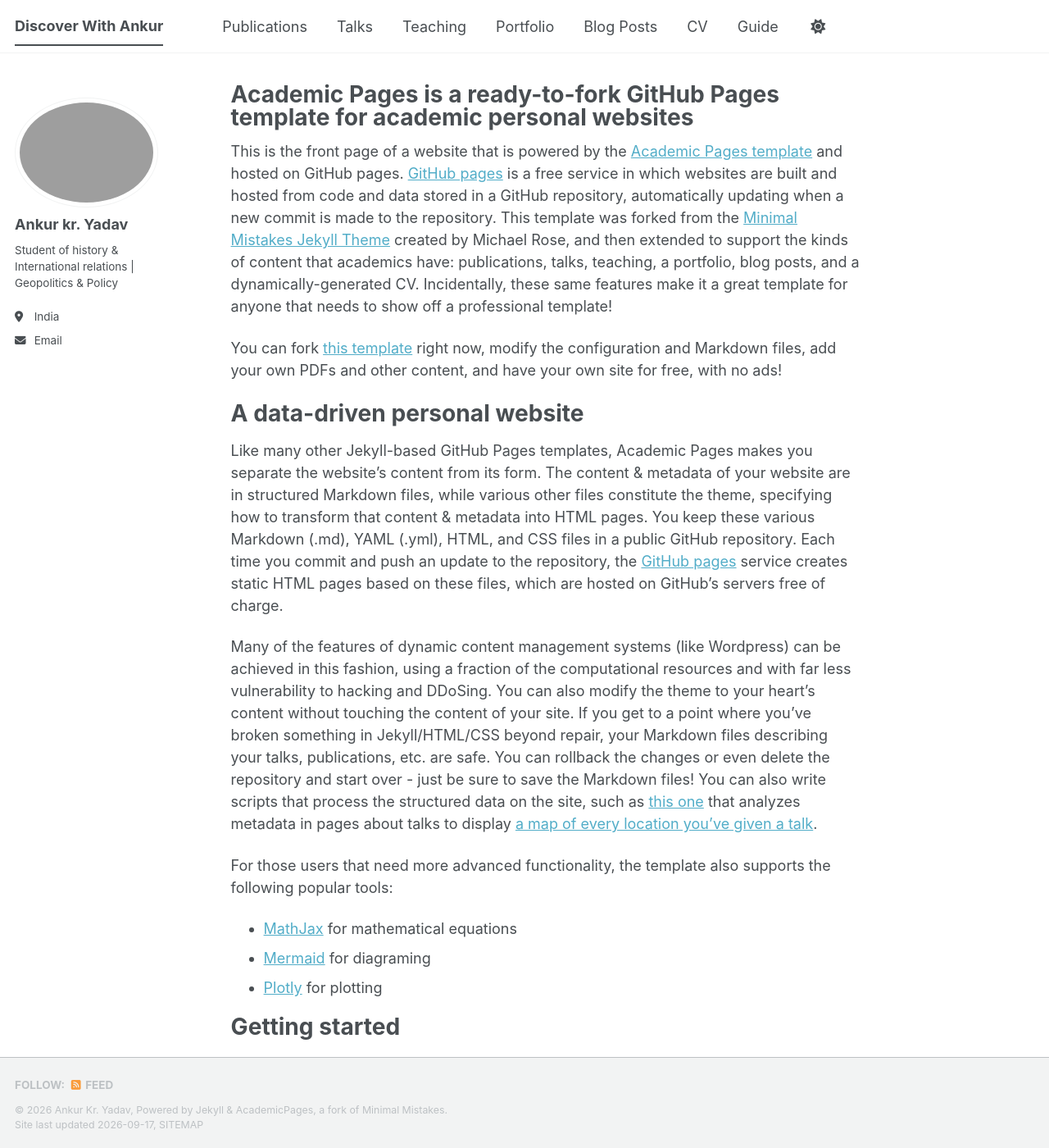
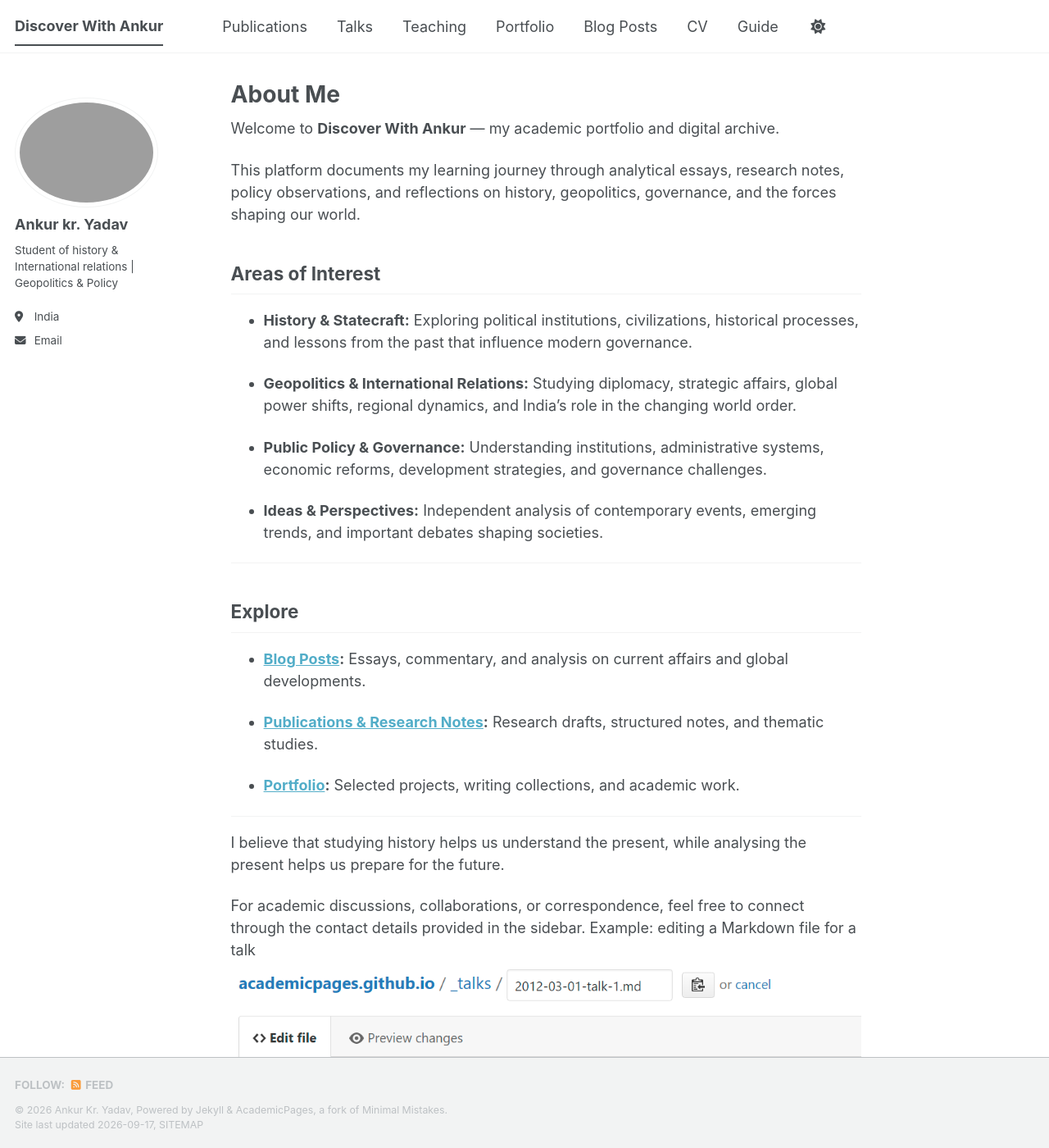
Before and after one commit to discoverwithankur/discoverwithankur.github.io, a Jekyll site: the page built from _pages/about.md, in a window 1280 px wide and 1400 px high. Shown: the whole window at 82% size. Built offline with Jekyll 4.4.1, drawn with Linux system fonts in a browser that asks for light colours; a style sheet for code colours, icons or effects is not loaded; some of the changed text lies outside the part shown.

Commit message:
Update about.md

```diff
--- a/_pages/about.md
+++ b/_pages/about.md
@@ -1,53 +1,41 @@
 ---
 permalink: /
-title: "Academic Pages is a ready-to-fork GitHub Pages template for academic personal websites"
+title: "About Me"
 author_profile: true
 redirect_from:
   - /about/
   - /about.html
 ---
 
-This is the front page of a website that is powered by the [Academic Pages template](https://github.com/academicpages/academicpages.github.io) and hosted on GitHub pages. [GitHub pages](https://pages.github.com) is a free service in which websites are built and hosted from code and data stored in a GitHub repository, automatically updating when a new commit is made to the repository. This template was forked from the [Minimal Mistakes Jekyll Theme](https://mmistakes.github.io/minimal-mistakes/) created by Michael Rose, and then extended to support the kinds of content that academics have: publications, talks, teaching, a portfolio, blog posts, and a dynamically-generated CV. Incidentally, these same features make it a great template for anyone that needs to show off a professional template!
+Welcome to **Discover With Ankur** — my academic portfolio and digital archive.
 
- You can fork [this template](https://github.com/academicpages/academicpages.github.io) right now, modify the configuration and Markdown files, add your own PDFs and other content, and have your own site for free, with no ads!
+This platform documents my learning journey through analytical essays, research notes, policy observations, and reflections on history, geopolitics, governance, and the forces shaping our world.
 
-A data-driven personal website
-======
-Like many other Jekyll-based GitHub Pages templates, Academic Pages makes you separate the website's content from its form. The content & metadata of your website are in structured Markdown files, while various other files constitute the theme, specifying how to transform that content & metadata into HTML pages. You keep these various Markdown (.md), YAML (.yml), HTML, and CSS files in a public GitHub repository. Each time you commit and push an update to the repository, the [GitHub pages](https://pages.github.com/) service creates static HTML pages based on these files, which are hosted on GitHub's servers free of charge.
+## Areas of Interest
 
-Many of the features of dynamic content management systems (like Wordpress) can be achieved in this fashion, using a fraction of the computational resources and with far less vulnerability to hacking and DDoSing. You can also modify the theme to your heart's content without touching the content of your site. If you get to a point where you've broken something in Jekyll/HTML/CSS beyond repair, your Markdown files describing your talks, publications, etc. are safe. You can rollback the changes or even delete the repository and start over - just be sure to save the Markdown files! You can also write scripts that process the structured data on the site, such as [this one](https://github.com/academicpages/academicpages.github.io/blob/master/talkmap.ipynb) that analyzes metadata in pages about talks to display [a map of every location you've given a talk](https://academicpages.github.io/talkmap.html).
+* **History & Statecraft:** Exploring political institutions, civilizations, historical processes, and lessons from the past that influence modern governance.
 
-For those users that need more advanced functionality, the template also supports the following popular tools:
-- [MathJax](https://www.mathjax.org/) for mathematical equations
-- [Mermaid](https://mermaid.js.org/) for diagraming
-- [Plotly](https://plotly.com/javascript/) for plotting
+* **Geopolitics & International Relations:** Studying diplomacy, strategic affairs, global power shifts, regional dynamics, and India's role in the changing world order.
 
-Getting started
-======
-1. Register a GitHub account if you don't have one and confirm your e-mail (required!)
-1. Fork [this template](https://github.com/academicpages/academicpages.github.io) by clicking the "Use this template" button in the top right.
-1. Go to the repository's settings (rightmost item in the tabs that start with "Code", should be below "Unwatch"). Rename the repository "[your GitHub username].github.io", which will also be your website's URL.
-1. Set site-wide configuration and create content & metadata (see below -- also see [this set of diffs](https://archive.is/3TPas) showing what files were changed to set up [an example site](https://getorg-testacct.github.io) for a user with the username "getorg-testacct")
-1. Upload any files (like PDFs, .zip files, etc.) to the files/ directory. They will appear at https://[your GitHub username].github.io/files/example.pdf.
-1. Check status by going to the repository settings, in the "GitHub pages" section
+* **Public Policy & Governance:** Understanding institutions, administrative systems, economic reforms, development strategies, and governance challenges.
 
-Site-wide configuration
-------
-The main configuration file for the site is in the base directory in [_config.yml](https://github.com/academicpages/academicpages.github.io/blob/master/_config.yml), which defines the content in the sidebars and other site-wide features. You will need to replace the default variables with ones about yourself and your site's github repository. The configuration file for the top menu is in [_data/navigation.yml](https://github.com/academicpages/academicpages.github.io/blob/master/_data/navigation.yml). For example, if you don't have a portfolio or blog posts, you can remove those items from that navigation.yml file to remove them from the header.
+* **Ideas & Perspectives:** Independent analysis of contemporary events, emerging trends, and important debates shaping societies.
 
-Create content & metadata
-------
-For site content, there is one Markdown file for each type of content, which are stored in directories like _publications, _talks, _posts, _teaching, or _pages. For example, each talk is a Markdown file in the [_talks directory](https://github.com/academicpages/academicpages.github.io/tree/master/_talks). At the top of each Markdown file is structured data in YAML about the talk, which the theme will parse to do lots of cool stuff. The same structured data about a talk is used to generate the list of talks on the [Talks page](https://academicpages.github.io/talks), each [individual page](https://academicpages.github.io/talks/2012-03-01-talk-1) for specific talks, the talks section for the [CV page](https://academicpages.github.io/cv), and the [map of places you've given a talk](https://academicpages.github.io/talkmap.html) (if you run this [python file](https://github.com/academicpages/academicpages.github.io/blob/master/talkmap.py) or [Jupyter notebook](https://github.com/academicpages/academicpages.github.io/blob/master/talkmap.ipynb), which creates the HTML for the map based on the contents of the _talks directory).
+---
 
-**Markdown generator**
+## Explore
 
-The repository includes [a set of Jupyter notebooks](https://github.com/academicpages/academicpages.github.io/tree/master/markdown_generator
-) that converts a CSV containing structured data about talks or presentations into individual Markdown files that will be properly formatted for the Academic Pages template. The sample CSVs in that directory are the ones I used to create my own personal website at stuartgeiger.com. My usual workflow is that I keep a spreadsheet of my publications and talks, then run the code in these notebooks to generate the Markdown files, then commit and push them to the GitHub repository.
+* **[Blog Posts](/posts/):** Essays, commentary, and analysis on current affairs and global developments.
 
-How to edit your site's GitHub repository
-------
-Many people use a git client to create files on their local computer and then push them to GitHub's servers. If you are not familiar with git, you can directly edit these configuration and Markdown files directly in the github.com interface. Navigate to a file (like [this one](https://github.com/academicpages/academicpages.github.io/blob/master/_talks/2012-03-01-talk-1.md) and click the pencil icon in the top right of the content preview (to the right of the "Raw | Blame | History" buttons). You can delete a file by clicking the trashcan icon to the right of the pencil icon. You can also create new files or upload files by navigating to a directory and clicking the "Create new file" or "Upload files" buttons.
+* **[Publications & Research Notes](/publications/):** Research drafts, structured notes, and thematic studies.
 
+* **[Portfolio](/portfolio/):** Selected projects, writing collections, and academic work.
+
+---
+
+I believe that studying history helps us understand the present, while analysing the present helps us prepare for the future.
+
+For academic discussions, collaborations, or correspondence, feel free to connect through the contact details provided in the sidebar.
 Example: editing a Markdown file for a talk
 ![Editing a Markdown file for a talk](/images/editing-talk.png)
 
```
